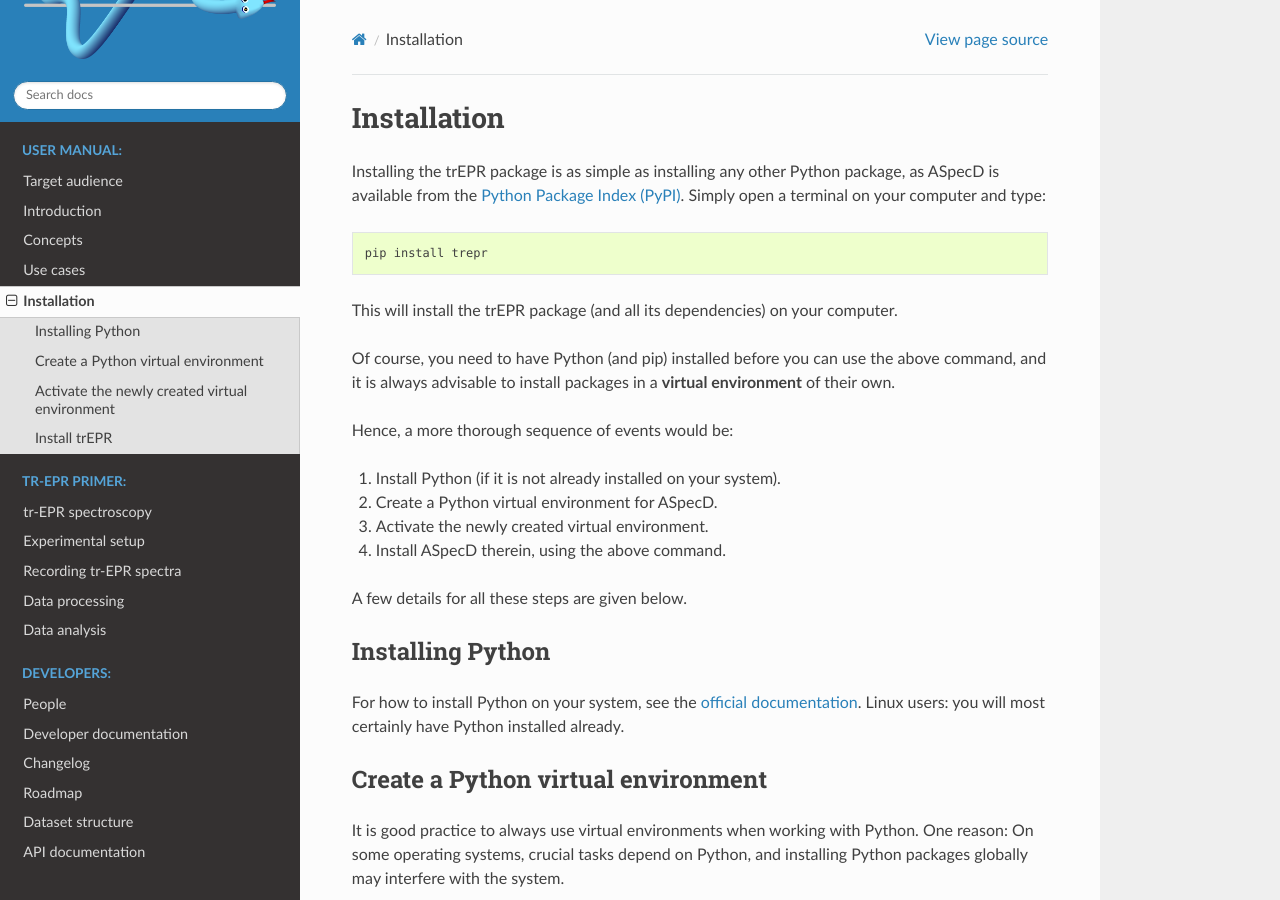
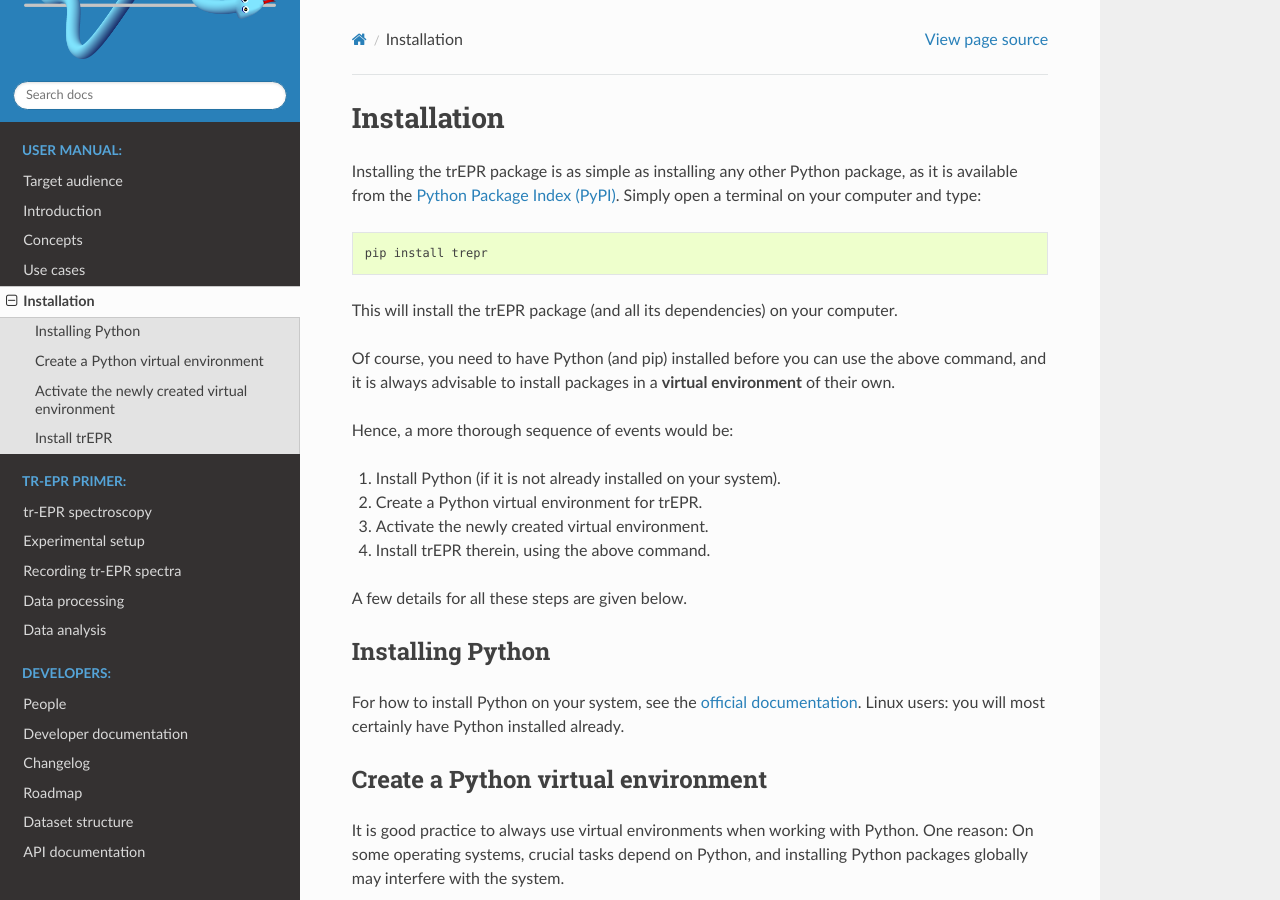
Before and after one commit to tillbiskup/trepr, a Sphinx documentation site: the page built from docs/installing.rst, in a window 1280 px wide and 900 px high. Built offline with Sphinx 7.4.7 and the Read the Docs theme 2.0.0, drawn with Linux system fonts in a browser that asks for light colours.

Commit message:
Update documentation

```diff
--- a/docs/index.rst
+++ b/docs/index.rst
@@ -86,7 +86,7 @@ There is a number of related packages users of the trepr package may well be int
 
 * `cwepr <https://docs.cwepr.de/>`_
 
-  Package for processing and analysing continuous-wave electron paramagnetic resonance (cw-EPR) data, originally developed by P. Kirchner, currently developed and maintained by M. Schröder and T. Biskup.
+  Package for processing and analysing continuous-wave electron paramagnetic resonance (cw-EPR) data, originally implemented by P. Kirchner, currently developed and maintained by M. Schröder and T. Biskup.
 
 You may as well be interested in the `LabInform project <https://www.labinform.de/>`_ focussing on the necessary more global infrastructure in a laboratory/scientific workgroup interested in more `reproducible research <https://www.reproducible-research.de/>`_. In short, LabInform is "The Open-Source Laboratory Information System".
 
--- a/docs/installing.rst
+++ b/docs/installing.rst
@@ -1,7 +1,7 @@
 Installation
 ============
 
-Installing the trEPR package is as simple as installing any other Python package, as ASpecD is available from the `Python Package Index (PyPI) <https://www.pypi.org/>`_. Simply open a terminal on your computer and type::
+Installing the trEPR package is as simple as installing any other Python package, as it is available from the `Python Package Index (PyPI) <https://www.pypi.org/>`_. Simply open a terminal on your computer and type::
 
   pip install trepr
 
@@ -13,11 +13,11 @@ Hence, a more thorough sequence of events would be:
 
 #. Install Python (if it is not already installed on your system).
 
-#. Create a Python virtual environment for ASpecD.
+#. Create a Python virtual environment for trEPR.
 
 #. Activate the newly created virtual environment.
 
-#. Install ASpecD therein, using the above command.
+#. Install trEPR therein, using the above command.
 
 A few details for all these steps are given below.
 
```
Also changed, not shown: 1 other file.
